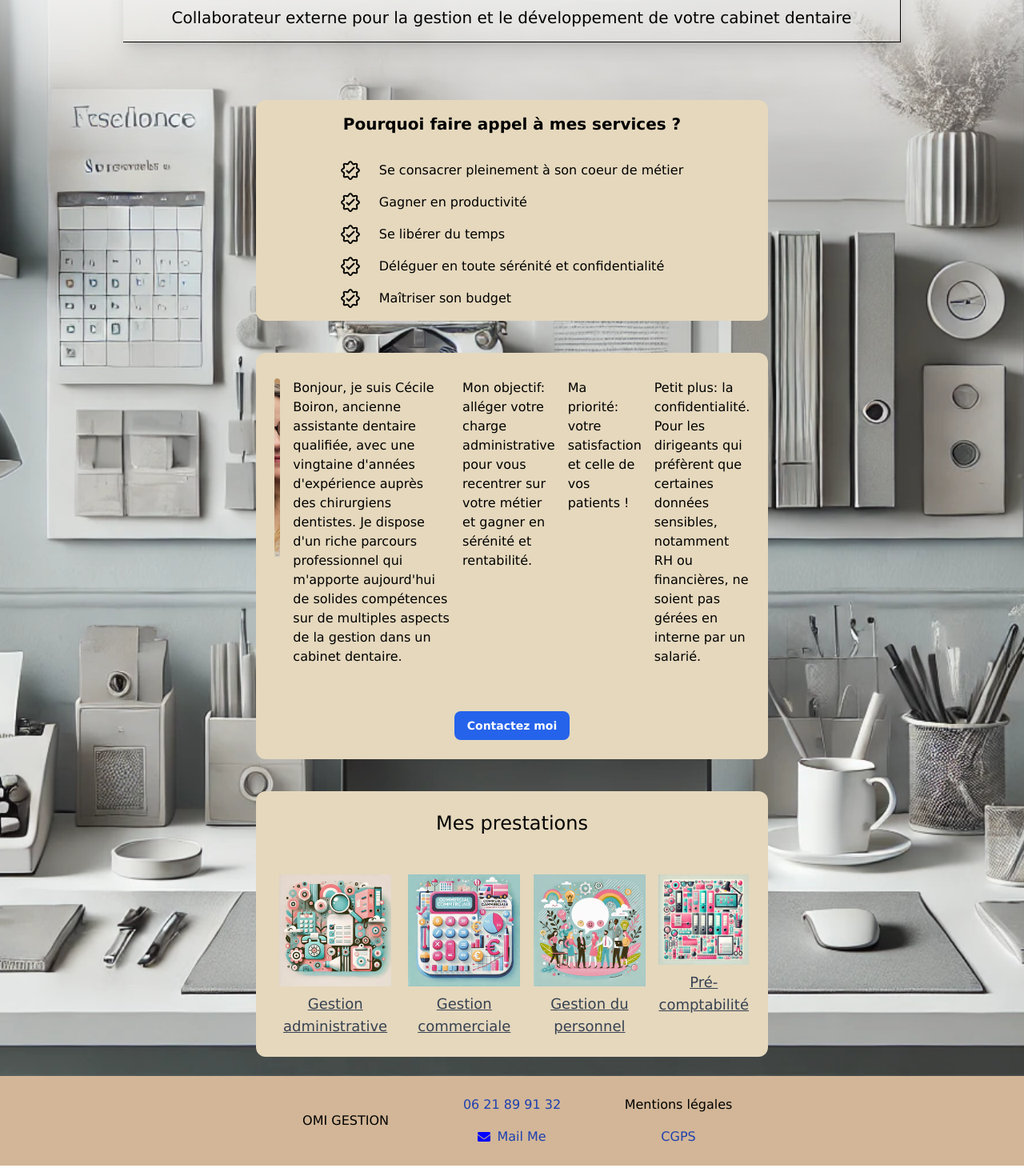
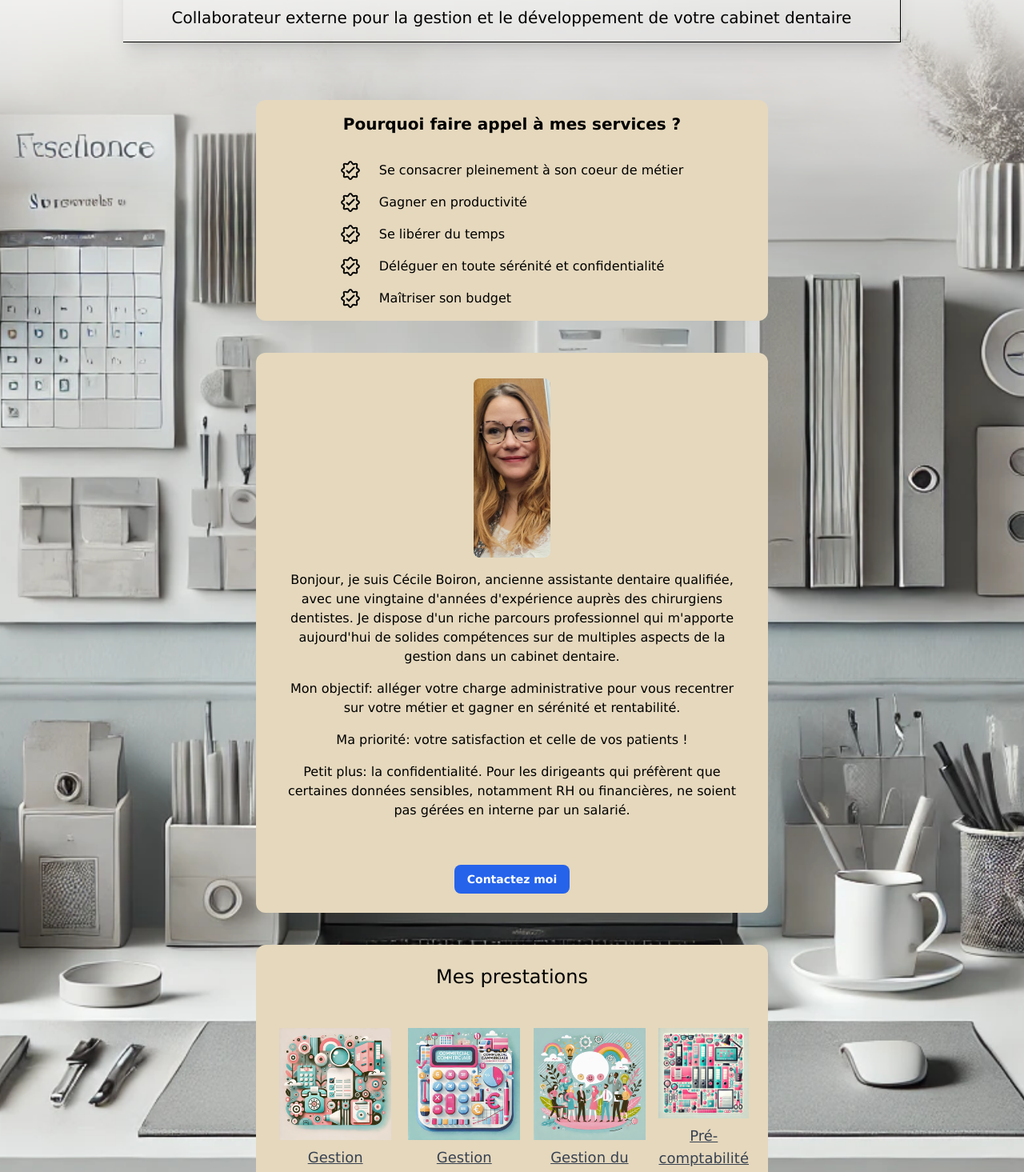
Before and after one commit to YannickMath/office_manager, a Next.js app: page / in a window 1280 px wide. Shown: the part 260-1725 px from the top of the page at 80% size. Built offline with nearby package versions, Linux system fonts and the light colour scheme.

Commit message:
image size adjustment

```diff
--- a/src/app/components/welcome/cv.tsx
+++ b/src/app/components/welcome/cv.tsx
@@ -9,17 +9,17 @@ const Cv = () => {
     <>
       {arrayBuilderCvItems.map(({ id, label }) => (
         <div key={id} className={`flex flex-col items-center gap-4`}>
-          <p className="w-full text-start">{label}</p>
+          <p className="w-full text-center">{label}</p>
         </div>
       ))}
     </>
   );
 
   return (
-    <CardContainer width="w-1/2 phone:w-3/4 ">
+    <CardContainer width="w-1/2 phone:w-3/4">
       <div className="flex flex-col gap-12 phone:gap-6 phone:text-center p-2 phone:p-2 items-center">
         <div className="flex flex-col h-1/4 gap-4">
-          <div className="flex flex-row phone:flex-col items-start justify-center rounded-xl text-base phone:text-sm w-full text-center phone:w-full gap-4 p-2">
+          <div className="flex flex-col items-center justify-center rounded-xl text-base phone:text-sm w-full text-center gap-4 p-2">
             <div className="flex items-center justify-center phone:h-64 phone:w-36 relative h-56 w-24">
               <Image
                 src="/cecile2.png"
@@ -29,9 +29,7 @@ const Cv = () => {
                 className="rounded-lg"
               />
             </div>
-            {/* <div className="flex flex-col"> */}
             <Items />
-            {/* </div> */}
           </div>
         </div>
         <div className="flex flex-row justify-center">
--- a/src/app/page.tsx
+++ b/src/app/page.tsx
@@ -15,16 +15,16 @@ export default function Home() {
         priority
         className="z-[-1]"
       />
-      <div className="w-full z-1">
+      <div className="w-full">
         <Banner />
       </div>
-      <div className="flex w-full justify-center z-10">
+      <div className="flex w-full justify-center">
         <Pourquoi />
       </div>
-      <div className="flex w-full justify-center z-10">
+      <div className="flex w-full justify-center">
         <Cv />
       </div>
-      <div className="flex w-full justify-center z-10">
+      <div className="flex w-full justify-center">
         <Prestations />
       </div>
     </div>
```
